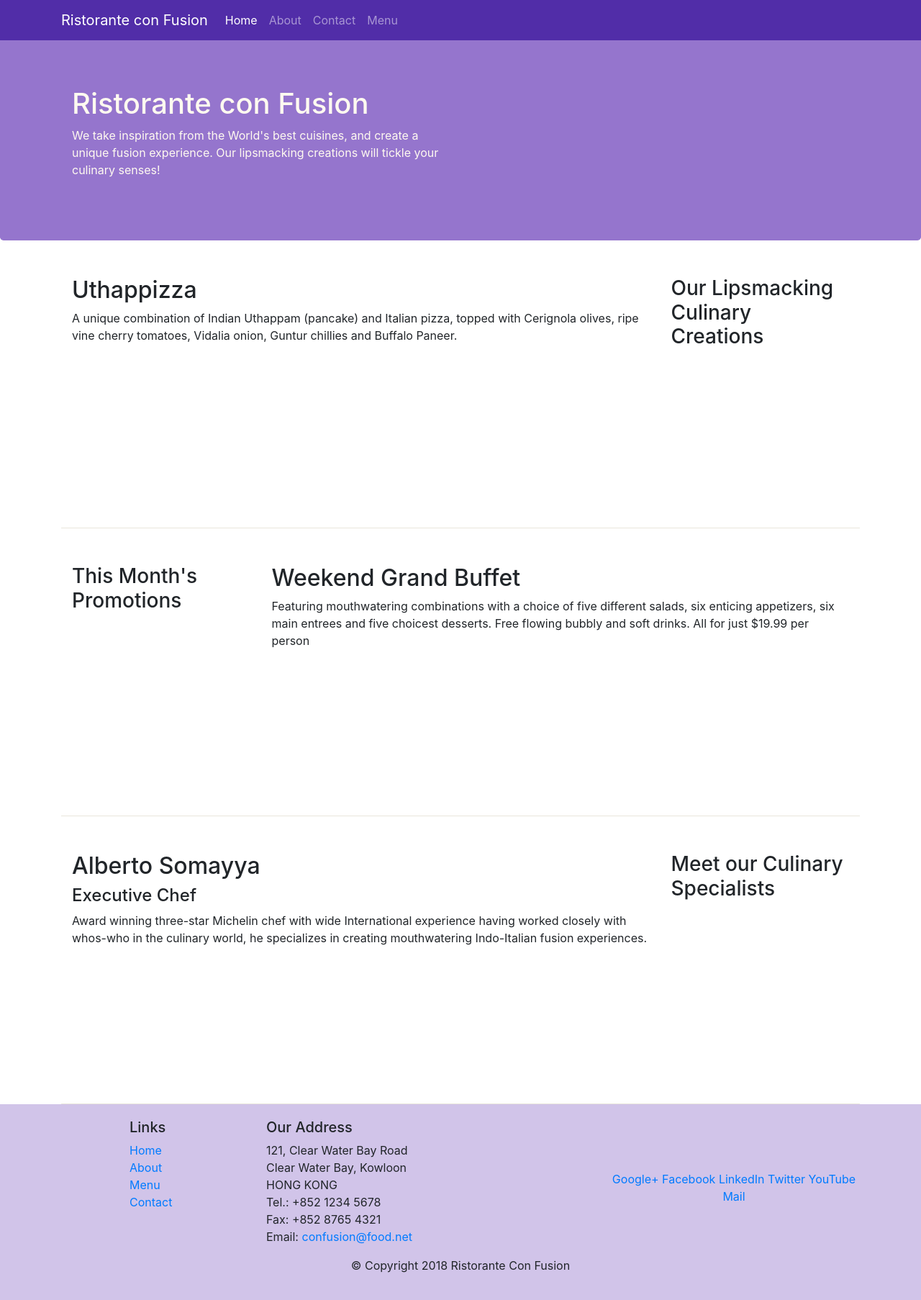
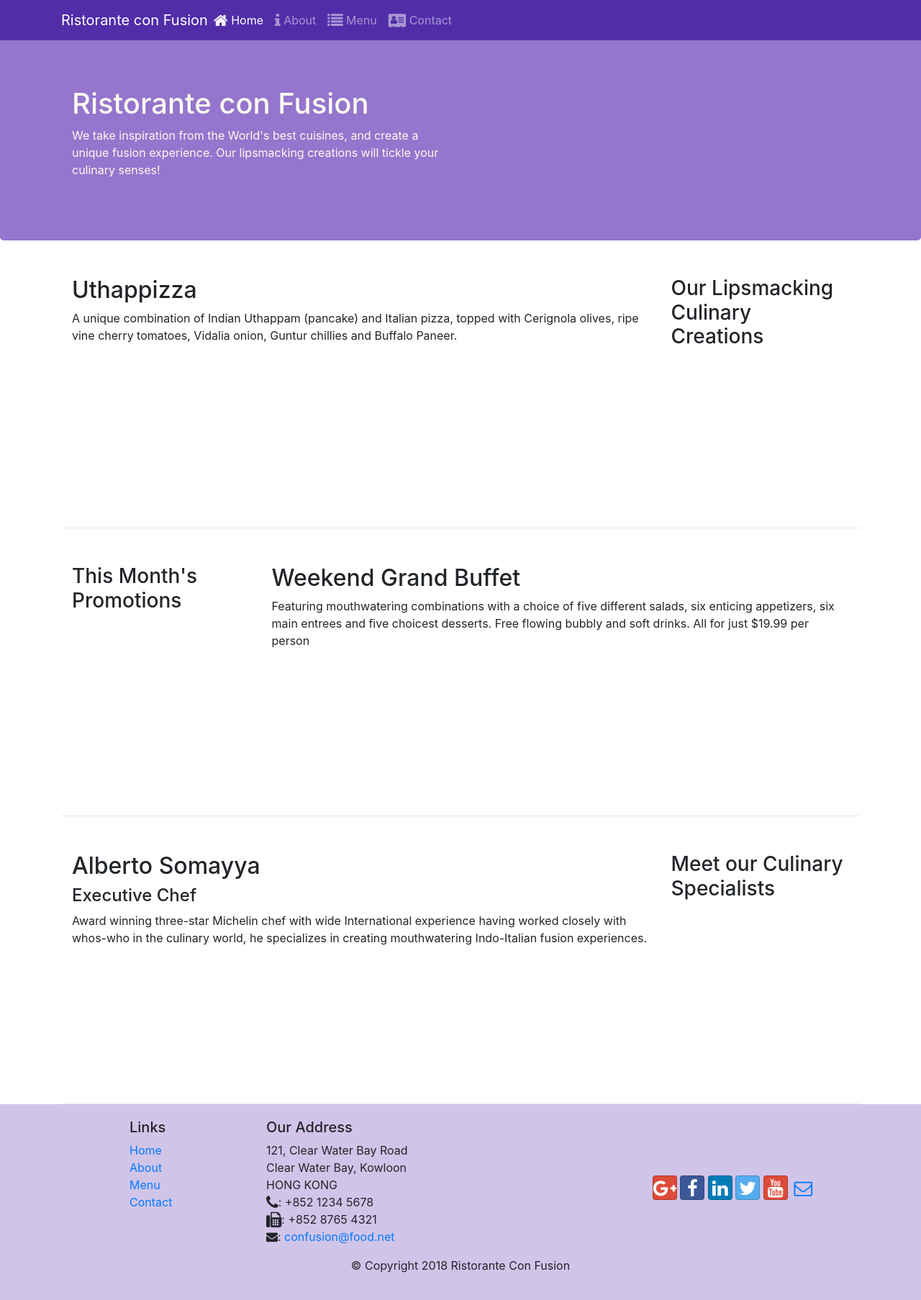
Before and after one commit to ayushsaun/Bootstrap, a website: page index.html in a window 1280 px wide. Shown: the whole page at 72% size. Drawn offline with nearby package versions, Linux system fonts and the light colour scheme.

Commit message:
Icon Fonts

```diff
--- a/index.html
+++ b/index.html
@@ -11,6 +11,8 @@
 
     <!-- Bootstrap CSS -->
     <link rel="stylesheet" href="node_modules/bootstrap/dist/css/bootstrap.min.css">
+    <link rel="stylesheet" href="node_modules/font-awesome/css/font-awesome.min.css">
+    <link rel="stylesheet" href="node_modules/bootstrap-social/bootstrap-social.css">
     <link rel="stylesheet" href="css/style.css">
     <title>Ristorante Con Fusion</title>
 </head>
@@ -22,13 +24,13 @@
             <button class="navbar-toggler" type="button" data-toggle="collapse" data-target="#Navbar">
                 <span class="navbar-toggler-icon"></span>
             </button>
-            <a href="index.html" class="navbar-brand">Ristorante con Fusion</a>
+            <a href="index.html" class="navbar-brand  mr-auto">Ristorante con Fusion</a>
             <div class="collapse navbar-collapse" id="Navbar">
                 <ul class="navbar-nav mr-auto">
-                    <li class="nav-item active"><a href="index.html" class="nav-link">Home</a></li>
-                    <li class="nav-item"><a href="aboutus.html" class="nav-link">About</a></li>
-                    <li class="nav-item"><a href="#" class="nav-link">Contact</a></li>
-                    <li class="nav-item"><a href="#" class="nav-link">Menu</a></li>
+                    <li class="nav-item active"><a href="index.html" class="nav-link"><span class="fa fa-home fa-lg"></span> Home</a></li>
+                    <li class="nav-item"><a href="aboutus.html" class="nav-link"><span class="fa fa-info fa-lg"></span> About</a></li>
+                    <li class="nav-item"><a href="#" class="nav-link"><span class="fa fa-list fa-lg"></span> Menu</a></li>
+                    <li class="nav-item"><a href="#" class="nav-link"><span class="fa fa-address-card fa-lg"></span> Contact</a></li>
                 </ul>
             </div>
         </div>
@@ -98,19 +100,19 @@
 		              121, Clear Water Bay Road<br>
 		              Clear Water Bay, Kowloon<br>
 		              HONG KONG<br>
-		              Tel.: +852 1234 5678<br>
-		              Fax: +852 8765 4321<br>
-		              Email: <a href="mailto:confusion@food.net">confusion@food.net</a>
+		              <i class="fa fa-phone fa-lg"></i>: +852 1234 5678<br>
+		              <i class="fa fa-fax fa-lg"></i>: +852 8765 4321<br>
+		              <i class="fa fa-envelope"></i>: <a href="mailto:confusion@food.net">confusion@food.net</a>
 		           </address>
                 </div>
                 <div class="col-12 col-sm-4 align-self-center">
                     <div class="text-center">
-                        <a href="http://google.com/+">Google+</a>
-                        <a href="http://www.facebook.com/profile.php?id=">Facebook</a>
-                        <a href="http://www.linkedin.com/in/">LinkedIn</a>
-                        <a href="http://twitter.com/">Twitter</a>
-                        <a href="http://youtube.com/">YouTube</a>
-                        <a href="mailto:">Mail</a>
+                        <a class="btn btn-social-icon btn-google" href="http://google.com/+"><span class="fa fa-google-plus fa-lg"></span></a>
+                        <a class="btn btn-social-icon btn-facebook" href="http://www.facebook.com/profile.php?id="><span class="fa fa-facebook fa-lg"></span></a>
+                        <a class="btn btn-social-icon btn-linkedin" href="http://www.linkedin.com/in/"><span class="fa fa-linkedin fa-lg"></span></a>
+                        <a class="btn btn-social-icon btn-twitter" href="http://twitter.com/"><span class="fa fa-twitter fa-lg"></span></a>
+                        <a class="btn btn-social-icon btn-google" href="http://youtube.com/"><span class="fa fa-youtube fa-lg"></span></a>
+                        <a class="btn btn-social-icon" href="mailto:"><span class="fa fa-envelope-o fa-lg"></span></a>
                     </div>
                 </div>
            </div>
--- a/package.json
+++ b/package.json
@@ -11,10 +11,12 @@
   "author": "",
   "license": "ISC",
   "devDependencies": {
+    "font-awesome": "^4.7.0",
     "lite-server": "^2.3.0"
   },
   "dependencies": {
     "bootstrap": "^4.0.0",
+    "bootstrap-social": "^5.1.1",
     "jquery": "^3.3.1",
     "popper.js": "^1.12.9"
   }
```
Also changed, not shown: aboutus.html (+16 -14 lines), 1 other file.
